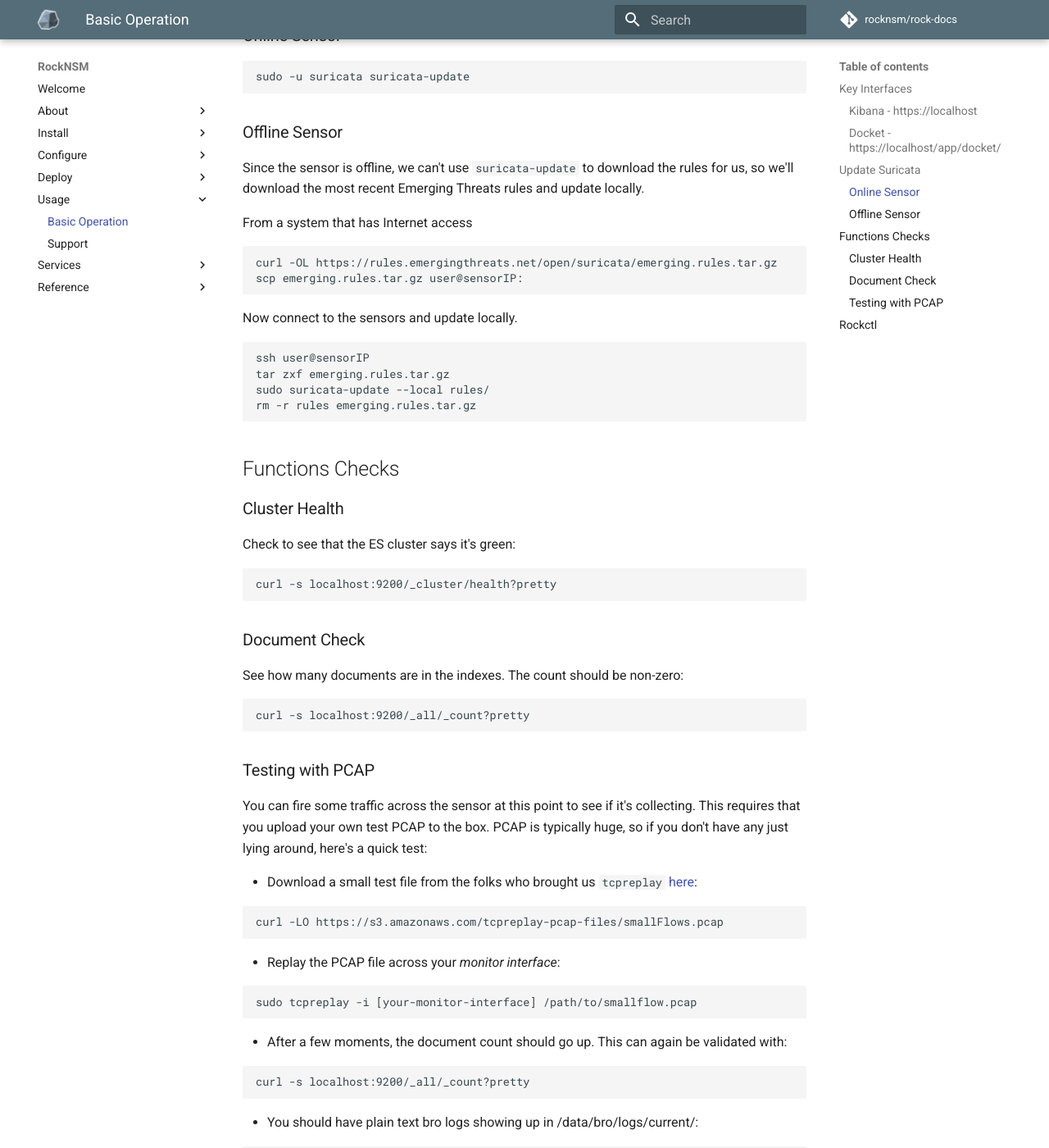
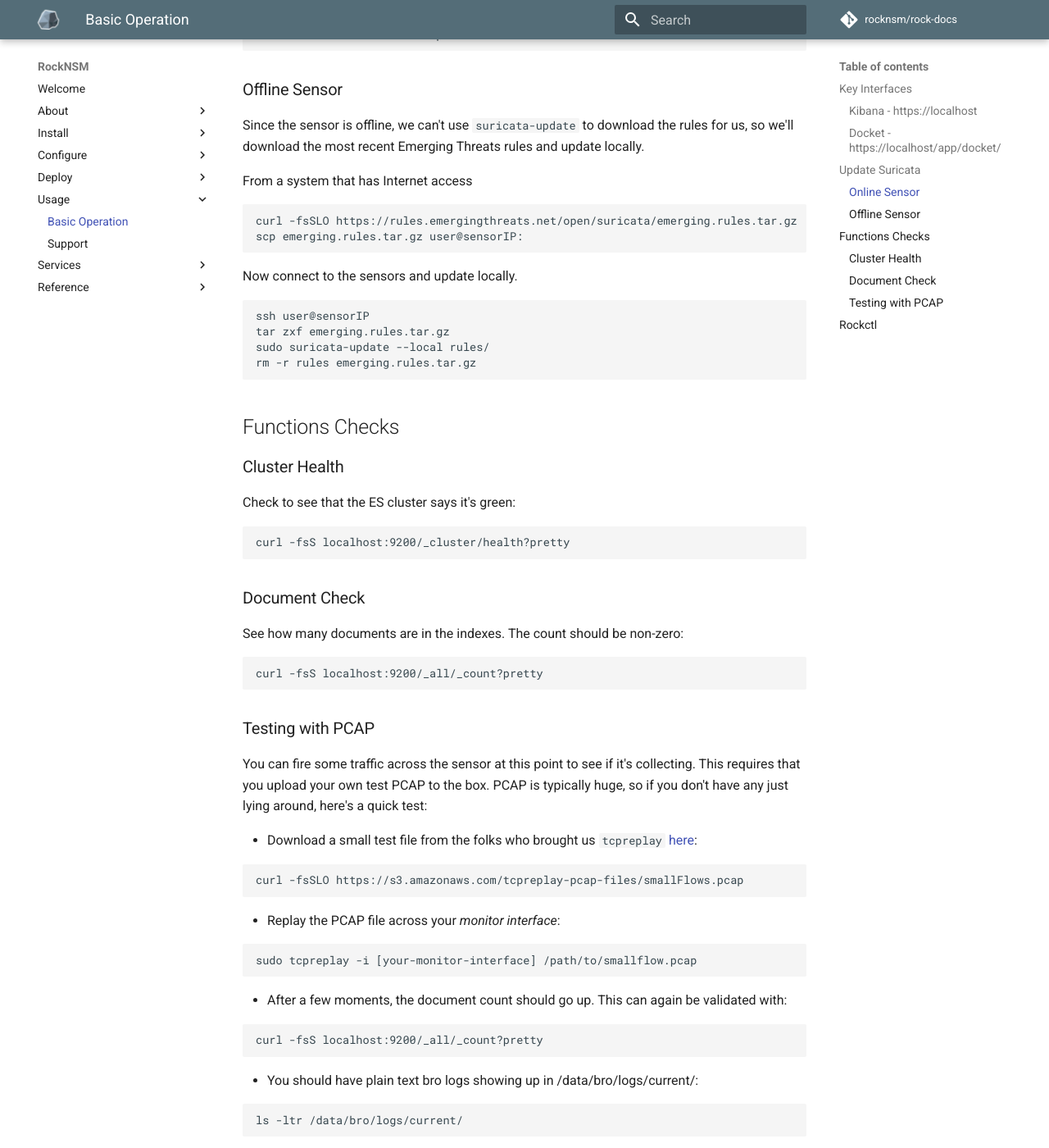
Before and after one commit to rocknsm/rock-docs, an MkDocs documentation site: the page built from docs/usage/index.md, in a window 1280 px wide and 1400 px high, scrolled down 966 px. Shown: the whole window at 82% size. Built offline with MkDocs 1.6.1 and Material for MkDocs 9.7.7, drawn with Linux system fonts in a browser that asks for light colours; comment, search, counter and statistics services are not loaded.

Commit message:
curl: use -fsS ops consistently

````diff
--- a/docs/usage/index.md
+++ b/docs/usage/index.md
@@ -36,7 +36,7 @@
 
 From a system that has Internet access
 ```
-curl -OL https://rules.emergingthreats.net/open/suricata/emerging.rules.tar.gz
+curl -fsSLO https://rules.emergingthreats.net/open/suricata/emerging.rules.tar.gz
 scp emerging.rules.tar.gz user@sensorIP:
 ```
 Now connect to the sensors and update locally.
@@ -53,13 +53,13 @@
 ### Cluster Health
 Check to see that the ES cluster says it's green:
 ```
-curl -s localhost:9200/_cluster/health?pretty
+curl -fsS localhost:9200/_cluster/health?pretty
 ```
 
 ### Document Check
 See how many documents are in the indexes. The count should be non-zero:
 ```
-curl -s localhost:9200/_all/_count?pretty
+curl -fsS localhost:9200/_all/_count?pretty
 ```
 
 ### Testing with PCAP
@@ -70,7 +70,7 @@
 - Download a small test file from the folks who brought us `tcpreplay`
 [here](http://tcpreplay.appneta.com/wiki/captures.html):
 ```
-curl -LO https://s3.amazonaws.com/tcpreplay-pcap-files/smallFlows.pcap
+curl -fsSLO https://s3.amazonaws.com/tcpreplay-pcap-files/smallFlows.pcap
 ```
 - Replay the PCAP file across your _monitor interface_:
 ```
@@ -80,7 +80,7 @@
 - After a few moments, the document count should go up. This can again be
 validated with:
 ```
-curl -s localhost:9200/_all/_count?pretty
+curl -fsS localhost:9200/_all/_count?pretty
 ```
 - You should have plain text bro logs showing up in /data/bro/logs/current/:
 ```
````
